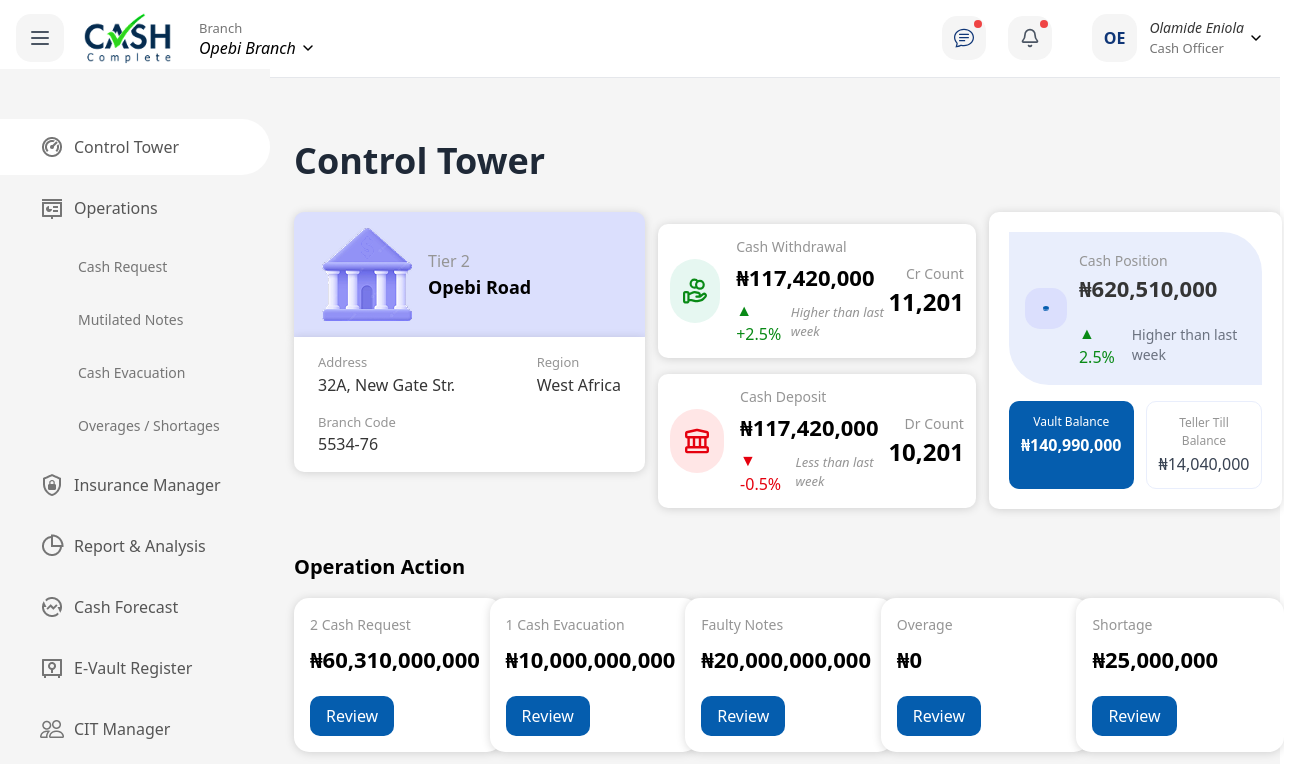
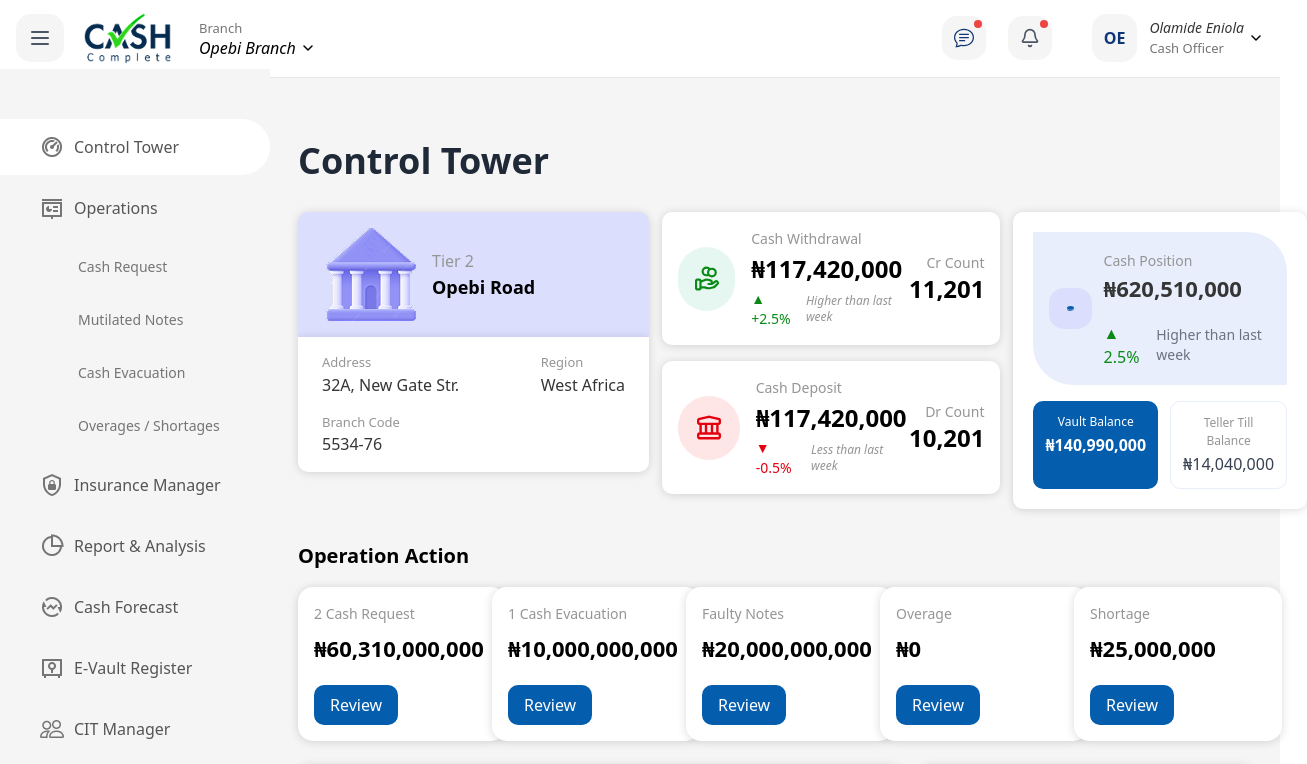
Before and after one commit to Meshack-Odunowe/assessment, a Next.js app: page /control-tower in a window 1280 px wide. Shown: the top 764 px of the page, 1307 px wide, since content can reach past the window. Built offline with nearby package versions, Linux system fonts and the light colour scheme.

Commit message:
updated and fixed an error

```diff
--- a/app/(dashboard)/layout.tsx
+++ b/app/(dashboard)/layout.tsx
@@ -1,6 +1,6 @@
 import type { Metadata } from "next";
 import "./globals.css";
-import SideNav from "../_components/sidenav";
+
 import DesktopSideNav from "../_components/desktop-sidebar";
 import Navbar from "../_components/navbar";
 import { SidebarProvider } from "../context/SidebarContextProvider";
@@ -16,9 +16,7 @@ export default function RootLayout({
 }: Readonly<{
   children: React.ReactNode;
 }>) {
-  // const handleToggleSidebar = () => {
 
-  // };
 
   return (
         <SidebarProvider>
@@ -28,9 +26,9 @@ export default function RootLayout({
       >
 
         <Navbar
-          // toggleSidebar={handleToggleSidebar}
+
         />
-        <SideNav />
+
         <DesktopSideNav/>
         {children}
       </body>
--- a/app/_components/atm-dashboard.tsx
+++ b/app/_components/atm-dashboard.tsx
@@ -73,7 +73,7 @@ const ATMDashboard = ({
   );
 
   return (
-    <div className=" flex flex-col mx-auto justify-center items-center lg:flex-row gap-[19px]">
+    <div className=" flex flex-col  lg:flex-row gap-[19px]">
       <div className="bg-white rounded-[10px] shadow-md p-6 " style={{ boxShadow: "0px 1px 10px 0px rgba(0, 0, 0, 0.15)" }}>
         <h2 className="text-[20px] font-[500] mb-[8px]">Current ATM Balance</h2>
 
--- a/app/_components/control-tower.tsx
+++ b/app/_components/control-tower.tsx
@@ -23,7 +23,7 @@ const ControlTower = () => {
     ];
 
   return (
-    <div className="min-h-screen mx-[24px]   bg-[#F5F5F5]">
+    <div className="min-h-screen  mx-[28px]   bg-[#F5F5F5]">
       <div className=" pt-[64px] ">
         <div className="mb-6">
           <h2 className="text-[36px] font-[700] text-gray-800">
@@ -31,9 +31,9 @@ const ControlTower = () => {
           </h2>
         </div>
 
-        <div className="flex  flex-col lg:flex-row  gap-[13px] ">
+        <div className="flex w-full flex-col lg:flex-row gap-[13px] ">
           {/* Branch Information Card */}
-          <div className="h-full">
+          <div className="h-full flex-1">
             <BranchInfoCard
               tier="Tier 2"
               branchName="Opebi Road"
@@ -44,12 +44,12 @@ const ControlTower = () => {
           </div>
 
           {/* Financial Summary Cards */}
-          <div className="h-full">
+          <div className="h-full flex-1">
             <FinancialSummaryCards />
           </div>
 
           {/* Cash Position Card */}
-          <div className="h-full">
+          <div className="h-full flex-1">
             <CashPositionCard
               cashPosition="₦620,510,000"
               changePercentage={2.5}
--- a/app/_components/financial-summary-card.tsx
+++ b/app/_components/financial-summary-card.tsx
@@ -19,30 +19,19 @@ const FinancialCard: React.FC<FinancialCardProps> = ({
   changeDescription,
   countLabel,
   count,
-  iconSrc,
+
   iconBgColor = '#E6F7F1'
 }) => {
   const isPositive = changePercentage >= 0;
 
   return (
-    <div className="bg-white  p-[12px]  flex justify-between items-center rounded-[10px]
-  ] " style={{ boxShadow: "0px 1px 10px 0px rgba(0, 0, 0, 0.15)" }}>
-      <div className="flex  items-center gap-4">
-        {iconSrc ? (
+    <div
+      className="w-full bg-white p-4 flex justify-between items-center rounded-[10px]"
+      style={{ boxShadow: "0px 1px 10px 0px rgba(0, 0, 0, 0.15)" }}
+    >
+      <div className="flex items-center space-x-4">
         <div
           className="w-16 h-16 rounded-full flex items-center justify-center"
-            style={{ backgroundColor: iconBgColor }}
-          >
-            <Image
-              src={iconSrc}
-              alt={title}
-              width={40}
-              height={40}
-            />
-          </div>
-        ) : (
-          <div
-            className="w-16  h-16 rounded-full flex items-center justify-center"
           style={{ backgroundColor: iconBgColor }}
         >
           {title === 'Cash Withdrawal' ? (
@@ -51,16 +40,18 @@ const FinancialCard: React.FC<FinancialCardProps> = ({
             <Image src='/cash.svg' width={24} height={24} alt='cash icon' />
           )}
         </div>
-        )}
 
         <div>
           <p className="text-[#959595] text-[14px]">{title}</p>
-          <p className="font-[800] text-[22px] mt-1">₦{amount}</p>
-          <div className="flex items-center gap-1 mt-1">
-            <span className={`${isPositive ? 'text-[#098A16] font-[500]' : 'text-[#E5000E]'} font-medium`}>
+          <p className="font-bold text-2xl mt-1">₦{amount}</p>
+          <div className="flex items-center space-x-1 mt-1">
+            <span className={`
+              ${isPositive ? 'text-[#098A16]' : 'text-[#E5000E]'}
+              font-medium text-sm
+            `}>
               {isPositive ? '▲' : '▼'} {isPositive ? '+' : ''}{changePercentage}%
             </span>
-            <span className="text-[#959595] text-[13px] italic">
+            <span className="text-[#959595] text-xs italic">
               {changeDescription}
             </span>
           </div>
@@ -68,8 +59,8 @@ const FinancialCard: React.FC<FinancialCardProps> = ({
       </div>
 
       <div className="text-right">
-        <p className="text-[#959595] text-[14px]">{countLabel}</p>
-        <p className="font-[800] text-[24px]">{count}</p>
+        <p className="text-[#959595] text-sm">{countLabel}</p>
+        <p className="font-bold text-2xl">{count}</p>
       </div>
     </div>
   );
@@ -77,7 +68,7 @@ const FinancialCard: React.FC<FinancialCardProps> = ({
 
 const FinancialSummaryCards: React.FC = () => {
   return (
-    <div className="  flex flex-col gap-[16px] py-[12px]">
+    <div className="w-full h-full flex flex-col space-y-4">
       <FinancialCard
         title="Cash Withdrawal"
         amount="117,420,000"
@@ -87,7 +78,6 @@ const FinancialSummaryCards: React.FC = () => {
         count="11,201"
         iconBgColor="#E6F7F1"
       />
-
       <FinancialCard
         title="Cash Deposit"
         amount="117,420,000"
```
Lines whose indentation alone changed are shown as unchanged.
